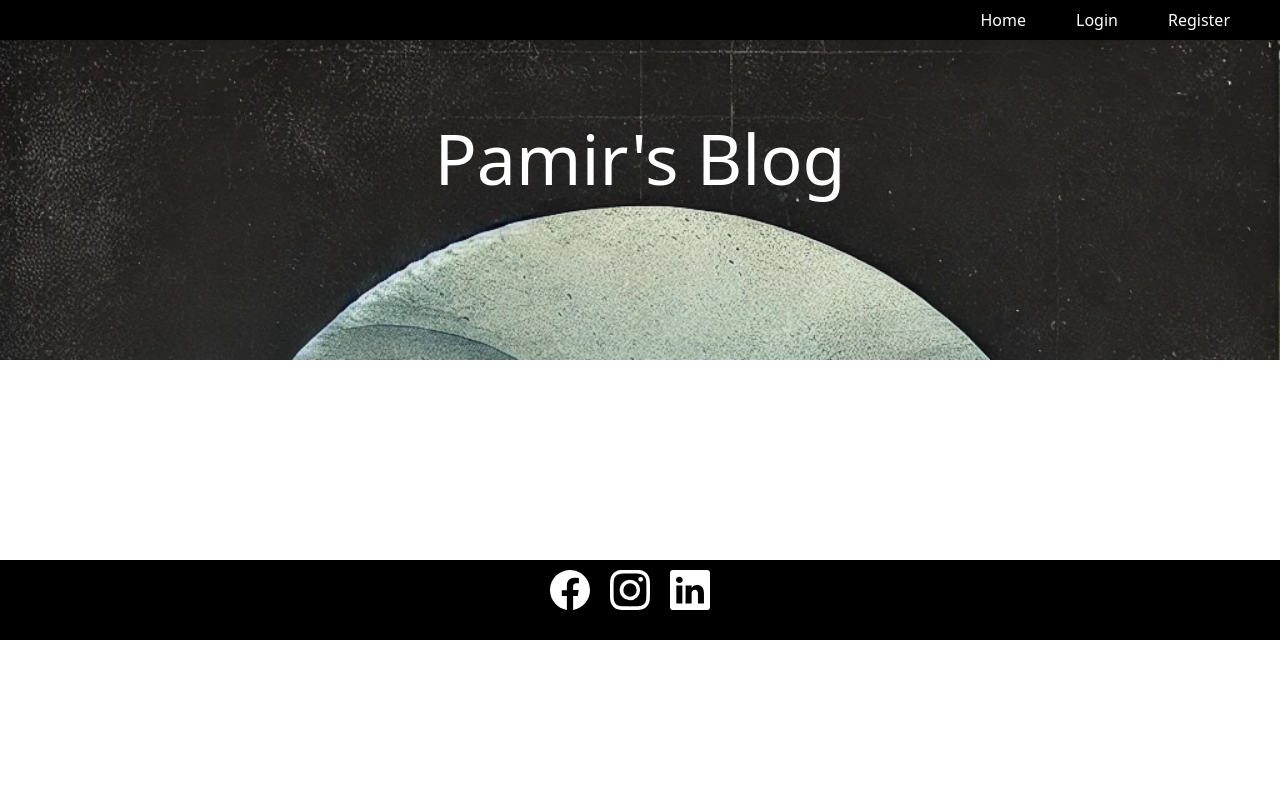
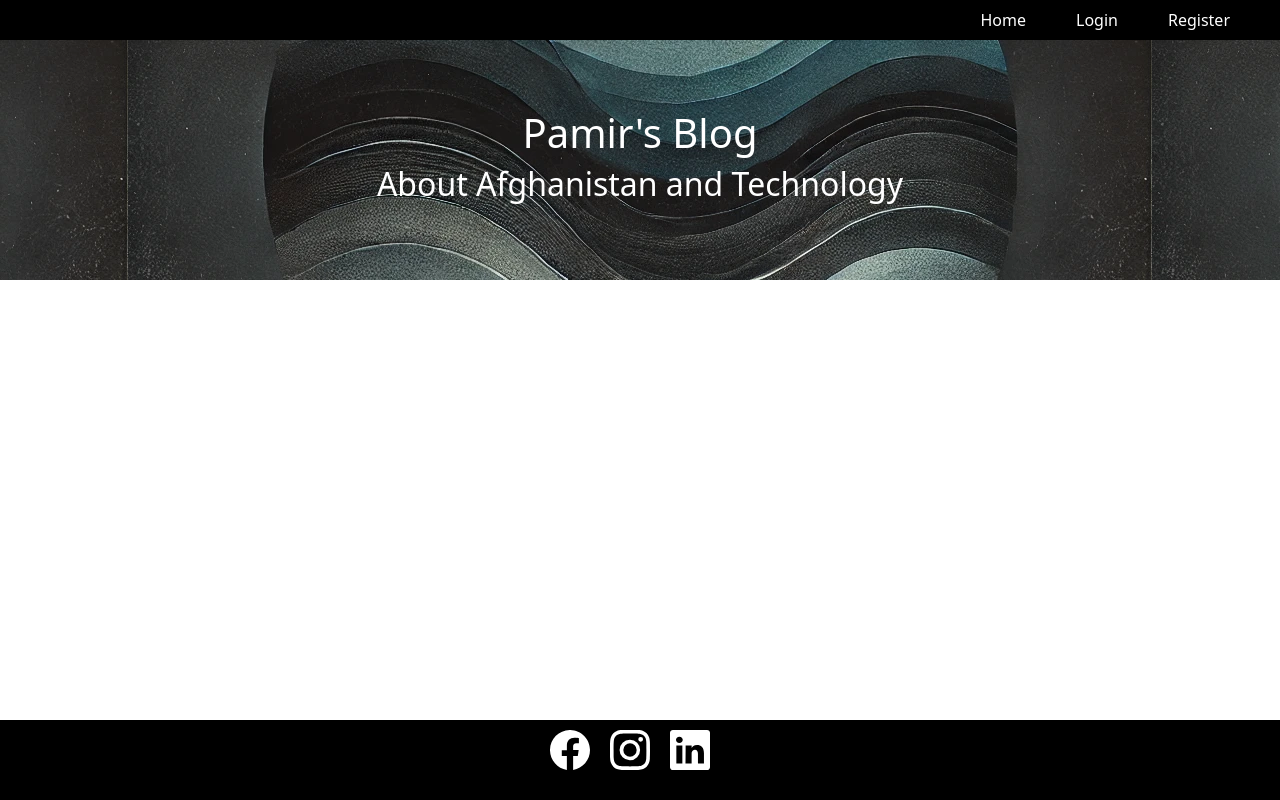
Before and after one commit to pamir-shinwari/pamir_blog, a Flask app: page / in a window 1280 px wide. Run offline with Flask 3, Linux system fonts and the light colour scheme; data that the repository does not hold is empty; some libraries are stand-ins or nearby versions.

Commit message:
initial commit

```diff
--- a/static/styles.css
+++ b/static/styles.css
@@ -2,15 +2,17 @@
 .container_header{
 background-color:black;
 color: white;
-height: 30vh;
-/*
-background-image: url('https://static.vecteezy.com/system/resources/thumbnails/023/010/450/small_2x/the-cup-of-latte-coffee-with-heart-shaped-latte-art-and-ai-generated-free-photo.jpg')
-*/
-
+height: 10vh;
 }
 .header{
 background-repeat: no-repeat;
 background-size: cover;
+display:flex;
+flex-direction: column;
+justify-content: center;
+align-items: center;
+height: 30vh;
+background: center;
 }
 
 .container_body{
@@ -28,30 +30,10 @@
 color: white;
 height: 10vh;
 font-size: 50px;
+position: fixed;
+bottom:0;
+width:100%;
 
-}
-
-.main_title{
-height: 20vh;
-display: flex;
-align-items: end;
-justify-content: center;
-font-size: 70px;
-
-  /*display: flex;
-  justify-content: center;
-  align-items: end;
-  height: 35vh;
-  ;*/
-
-}
-.main_subtitle{
-text-align: center;
- /* display: flex;
-  justify-content: center;
-  align-items: top;
-  height: 35vh;
-  font-size: 100px;*/
 }
 
 .navbar{
@@ -65,55 +47,28 @@
 text-decoration: none;
 }
 
-.container_login{
-
+.login_title{
+text-align: center;
 }
 
-.login_title{
-
-text-align: center;
-}
 .login_form{
-
 text-align:center;
-
 }
 
 .btn{
 margin-left: 70%;
 }
 
-.add_post_form{
-
-}
-
 .posts{
 text-decoration: none;
 color: black;
-
-
-}
-
-/*
-.body_title{
-padding-top: 20px;
-font-family: italic;
-margin-bottom: 30%;
-font-size: 70px;
-text-align: center
-}*/
-
-.header{
-    height: 40vh;
 }
 
 .svg{
 display: flex;
 justify-content: center;
 padding-top: 10px;
-
 }
-
 .svg-item{
 margin-right: 20px;
 }
@@ -130,7 +85,6 @@
 .flash_message{
 color: red;
 margin-bottom: 20px;
-
 }
 
 .delete_button{
--- a/templates/add_post.html
+++ b/templates/add_post.html
@@ -8,7 +8,6 @@
 
 {% block content %}
 <div class="add_post_form">
-
     {{render_form(form, novalidate= False )}}
     {{ ckeditor.load() }}
     {{ ckeditor.config(name='body') }}
--- a/templates/base.html
+++ b/templates/base.html
@@ -2,6 +2,7 @@
 <html lang="en">
 <head>
     <meta charset="UTF-8">
+    <meta name="viewport" content="width=device-width, initial-scale=1.0">
     <title>{% block title %}Pamir's Blog{% endblock%}</title>
     {{bootstrap.load_css()}}
     <link rel="stylesheet" href="../static/styles.css">
--- a/templates/edit.html
+++ b/templates/edit.html
@@ -6,7 +6,7 @@
         <h1>Edit Post</h1>
     </div>
     <div class="main_subtitle">
-        <h2></h2>
+        <h2>You have the right to modify the post</h2>
     </div>
 
 {%endblock%}
--- a/templates/index.html
+++ b/templates/index.html
@@ -3,6 +3,7 @@
 {% block header %}
         <div class="header" style="background-image: url('../static/assets/images/index.webp')">
             <h1 class="main_title"> Pamir's Blog</h1>
+            <h2 class="main_subtitle"> About Afghanistan and Technology </h2>
         </div>
 {%endblock%}
 
```
Also changed, not shown: templates/post.html (+2 -7 lines).
